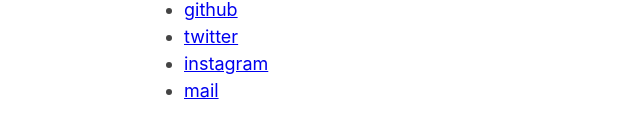
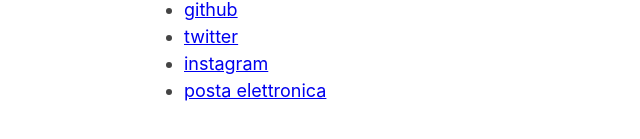
Before and after one commit to gosub/gosub.github.io, a plain HTML site: page index.html in a window 1280 px wide. Shown: the part 111-250 px from the top of the page, without its empty margins (171-811 px from the left). Drawn offline with Linux system fonts and the light colour scheme.

Commit message:
meglio dirlo in italiano

```diff
--- a/index.html
+++ b/index.html
@@ -11,7 +11,7 @@
       <li><a href="https://github.com/gosub">github</a></li>
       <li><a href="https://twitter.com/nolente">twitter</a></li>
       <li><a href="https://instagram.com/sottoforma">instagram</a></li>
-      <li><a href="mailto:giampaolo.guiducci@gmail.com">mail</a></li>
+      <li><a href="mailto:giampaolo.guiducci@gmail.com">posta elettronica</a></li>
     </ul>
   <body>
   </body>
```
